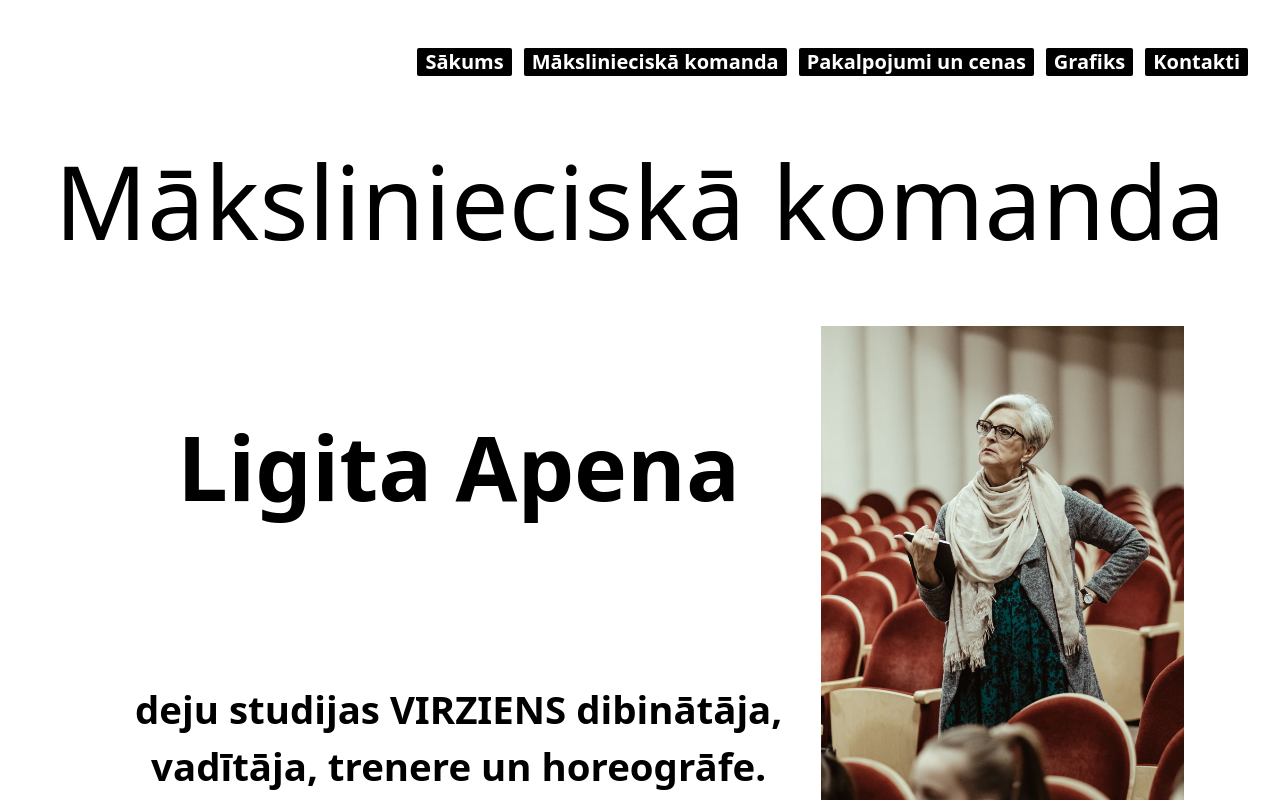
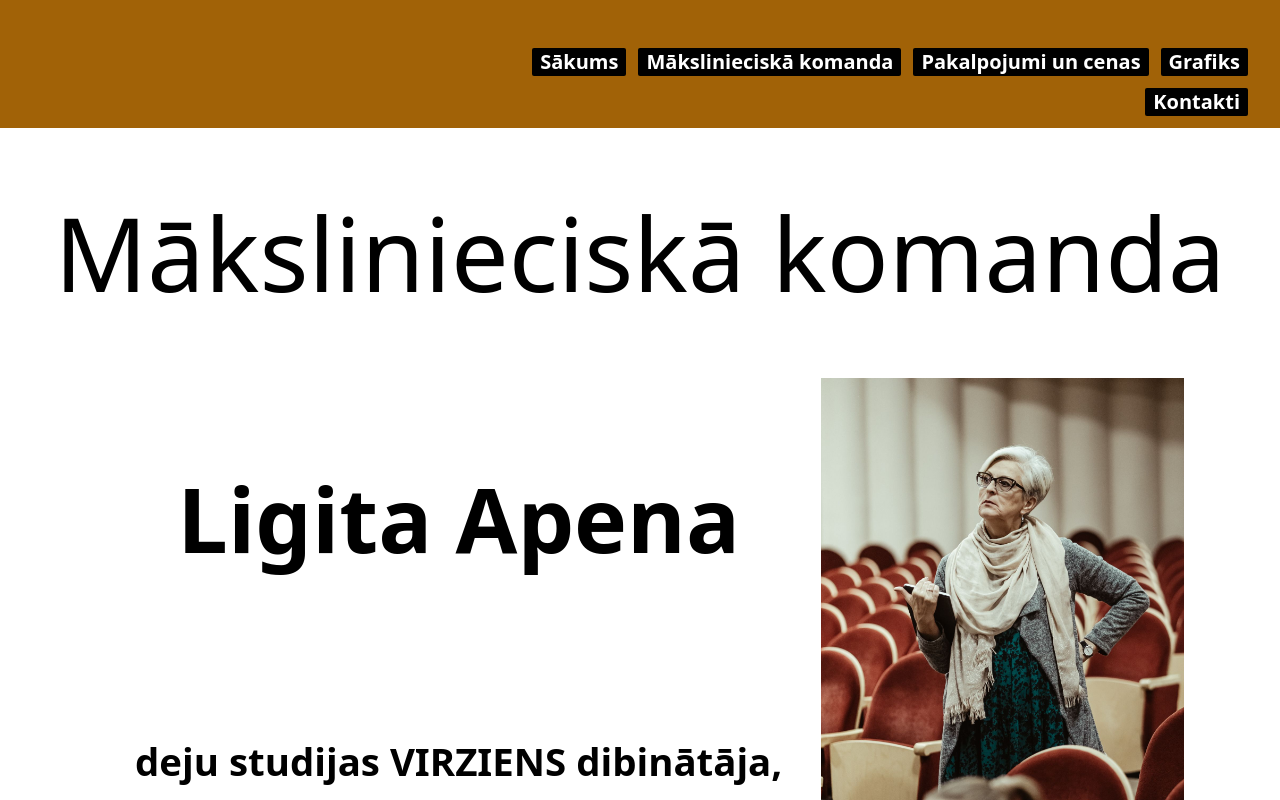
Before and after one commit to ErnestNeimanis/virziens, a Vue app in the folder virziens/: page /team in a window 1280 px wide. Shown: the top 800 px of the page. Built offline with nearby package versions, Linux system fonts and the light colour scheme; a web font is replaced by a local one.

Commit message:
new header in team

```diff
--- a/virziens/src/components/navbar/NavBar.vue
+++ b/virziens/src/components/navbar/NavBar.vue
@@ -79,8 +79,8 @@ onBeforeUnmount(() => {
 
 </script>
 <template>
-  <div v-if="!smallWindow" class="w-full flex justify-end  right-4 z-[100]">
-    <nav :="$attrs" class="flex justify-end flex-wrap  gap-3 pr-8 pt-4">
+  <div v-if="!smallWindow" class="w-full  flex justify-end  right-4 z-[100]">
+    <nav class="flex justify-end flex-wrap  gap-3 pr-8 pt-4">
 
         <RouterLink v-for="item in navMenu" :to="item.link">
           <div class="menu-item">
@@ -95,7 +95,7 @@ onBeforeUnmount(() => {
     <Hamburger @open="openMenu" @close="closeMenu" class="fixed right-4" />
     <div :class="menuClass"
       class=" transition-transform duration-500 rounded-tr-md flex flex-col w-fulll bg-black h-screen pt-6">
-      <nav  class=" flex flex-col pl-[30%]  gap-3  xs:text-2xl  ">
+      <nav  class=" flex flex-col pl-[30%]  gap-4  xs:text-2xl  ">
         <RouterLink v-for="item in navMenu" :to="item.link">
         <div  class="w-full flex items-center   font-extrabold text-white px-2 cursor-pointer underline">
           <span>{{ item.title }}</span>
--- a/virziens/src/views/HomeView.vue
+++ b/virziens/src/views/HomeView.vue
@@ -77,9 +77,12 @@ onBeforeUnmount(() => {
 
 </script>
 <template>
-  <div>testing api {{ apiTest }}</div>
 
- <NavBar class=" fixed   z-[100] w-2/3" />
+<div class="fixed   top-8   z-[100] w-full">
+  <div class="flex justify-end w-full pl-[33%]">
+      <NavBar class="  " />
+  </div>
+</div>
 
      <SocialIcons :show="iconsVisible" class="fixed bottom-12  z-[100] w-full" />
 
--- a/virziens/src/views/OurTeamView.vue
+++ b/virziens/src/views/OurTeamView.vue
@@ -7,6 +7,8 @@ import montaImg from "@/assets/images/MONTA.jpg"
 import karlinaImg from "@/assets/images/Karlina.jpg"
 import NavBar from "@/components/navbar/NavBar.vue"
 
+import { useWindowSize } from "@/composables/window"
+const {smallWindow,mediumWindow,largeWindow} = useWindowSize();
 
 interface TeamMember {
     name: string;
@@ -88,9 +90,16 @@ Monta Markus kā dejotāja piedalījusies visdažādākajos korporatīva un cito
 
 </script>
 <template>
-    <div class=" sticky -top-6 pt-8 bg-white ">
-        <NavBar />
-    </div>
+
+<div class="sticky bg-yellow-700 pt-8 -top-3 pb-3 min-h-[8vh] z-[100] w-full">
+  <div class="flex justify-end w-full pl-[33%] ">
+      <NavBar class="  " />
+  </div>
+  <div>
+
+  </div>
+</div>
+
 
 
     <div>
```
